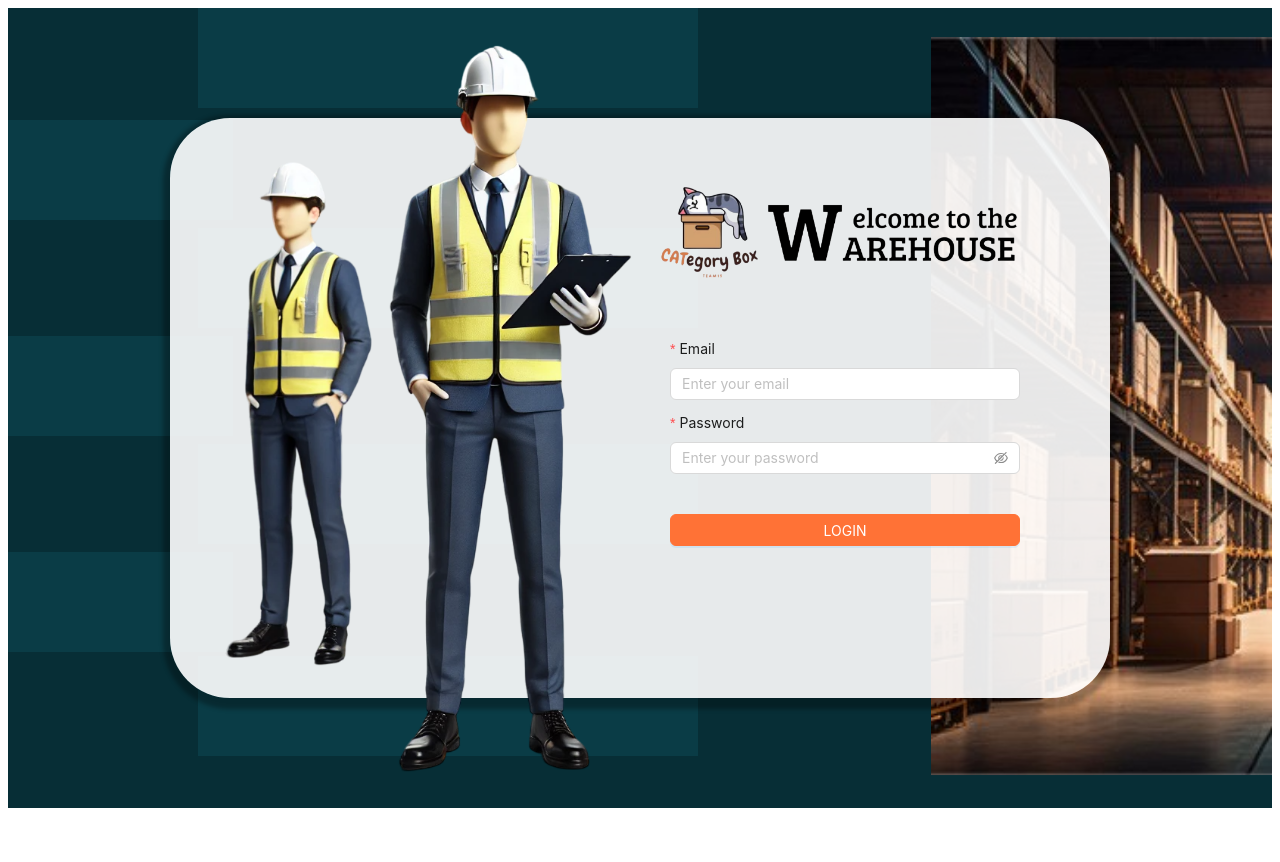
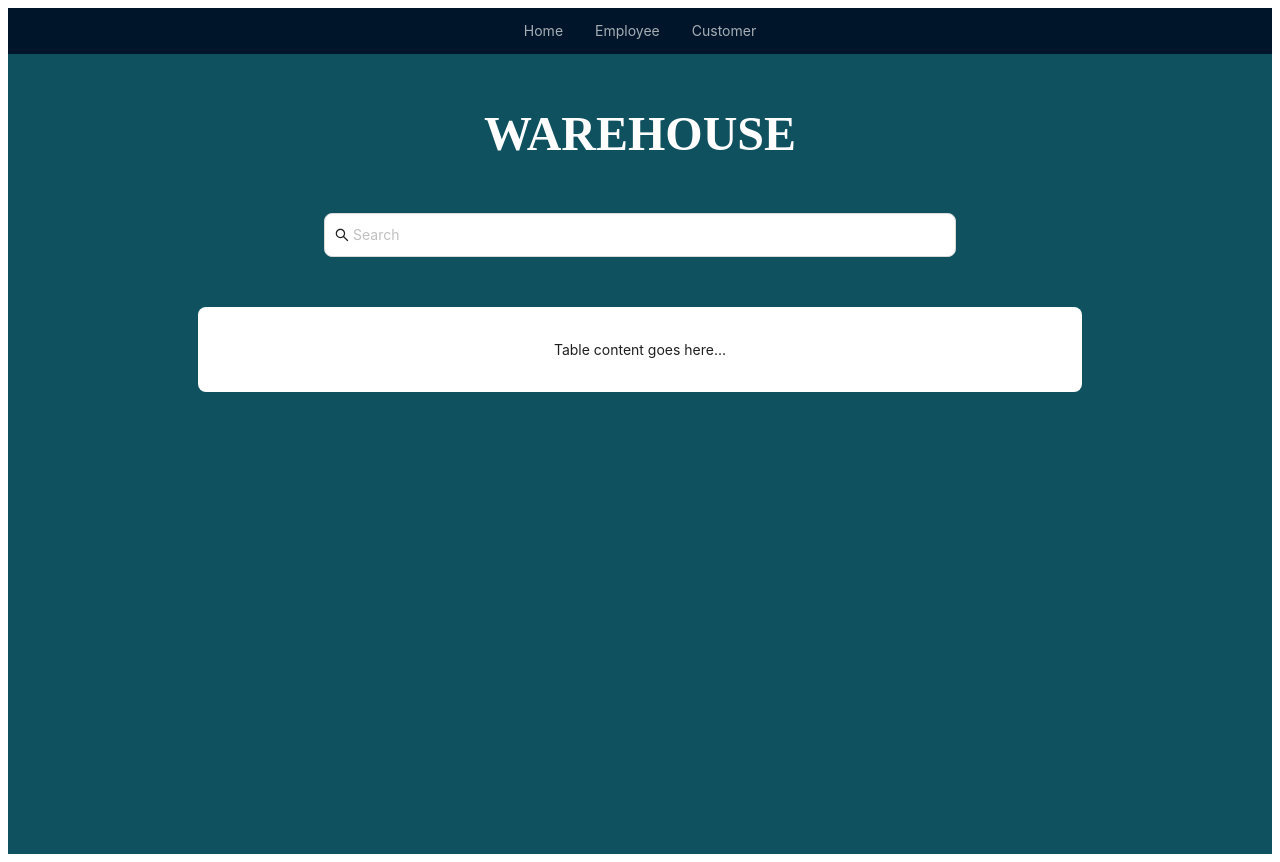
Before and after one commit to KUNSALISA/SALISA_SE, a React (Vite) app in the folder frontend/: page / in a window 1280 px wide. Before the commit the page ends 816 px from the top, so only its background shows below. Built offline with nearby package versions, Linux system fonts and the light colour scheme.

Commit message:
เปลี่ยนแถบบาร์

```diff
--- a/frontend/src/App.tsx
+++ b/frontend/src/App.tsx
@@ -1,43 +1,43 @@
-import React from "react";
-import { BrowserRouter as Router, Routes, Route } from "react-router-dom";
-import LoginPage from "../src/page/login/Login";
-import Dashboard from "./pages/Dashboard";
-import ManagerPage from "../src/page/dash/Dash";
-import PageA from "./pages/PageA";
-import PageB from "./pages/PageB";
-import PageC from "./pages/PageC";
-import PageD from "./pages/PageD";
+// import React from "react";
+// import { BrowserRouter as Router, Routes, Route } from "react-router-dom";
+// import LoginPage from "../src/page/login/Login";
+// import Dashboard from "./pages/Dashboard";
+// import ManagerPage from "../src/page/dash/Dash";
+// import PageA from "./pages/PageA";
+// import PageB from "./pages/PageB";
+// import PageC from "./pages/PageC";
+// import PageD from "./pages/PageD";
 
-import EmployeePage from "./pages/EmployeePage";
-import CustomerPage from "./pages/CustomerPage";
+// import EmployeePage from "./pages/EmployeePage";
+// import CustomerPage from "./pages/CustomerPage";
 
-const App: React.FC = () => {
-  return (
-    <Router>
-      <Routes>
-        {/* เส้นทางเข้าสู่ระบบ */}
-        <Route path="/" element={<LoginPage />} />
+// const App: React.FC = () => {
+//   return (
+//     <Router>
+//       <Routes>
+//         {/* เส้นทางเข้าสู่ระบบ */}
+//         <Route path="/" element={<LoginPage />} />
 
-        {/* เส้นทางสำหรับ Dashboard และผู้จัดการ */}
-        <Route path="/dashboard" element={<Dashboard />} />
-        <Route path="/manager" element={<ManagerPage />} />
+//         {/* เส้นทางสำหรับ Dashboard และผู้จัดการ */}
+//         <Route path="/dashboard" element={<Dashboard />} />
+//         <Route path="/manager" element={<ManagerPage />} />
 
-        {/* เส้นทางสำหรับแต่ละหน้า */}
-        <Route path="/page-a" element={<PageA />} />
-        <Route path="/page-b" element={<PageB />} />
-        <Route path="/page-c" element={<PageC />} />
-        <Route path="/page-d" element={<PageD />} />
+//         {/* เส้นทางสำหรับแต่ละหน้า */}
+//         <Route path="/page-a" element={<PageA />} />
+//         <Route path="/page-b" element={<PageB />} />
+//         <Route path="/page-c" element={<PageC />} />
+//         <Route path="/page-d" element={<PageD />} />
 
-        {/* เส้นทางใหม่: Warehouse */}
+//         {/* เส้นทางใหม่: Warehouse */}
 
-        <Route path="/employee" element={<EmployeePage />} />
-        <Route path="/customer" element={<CustomerPage />} />
-      </Routes>
-    </Router>
-  );
-};
+//         <Route path="/employee" element={<EmployeePage />} />
+//         <Route path="/customer" element={<CustomerPage />} />
+//       </Routes>
+//     </Router>
+//   );
+// };
 
-export default App;
+// export default App;
 
 
 
@@ -55,3 +55,26 @@ export default App;
 //     </div>
 //   );
 // };
+
+
+import React from "react";
+import { BrowserRouter as Router, Routes, Route } from "react-router-dom";
+import Navbar from "./components/Navbar";
+import Home from "./pages/Home";
+import Employee from "./pages/Employee";
+import Customer from "./pages/Customer";
+
+const App: React.FC = () => {
+  return (
+    <Router>
+      <Navbar />
+      <Routes>
+        <Route path="/" element={<Home />} />
+        <Route path="/employee" element={<Employee />} />
+        <Route path="/customer" element={<Customer />} />
+      </Routes>
+    </Router>
+  );
+};
+
+export default App;
--- /dev/null
+++ b/frontend/src/components/Navbar.tsx
@@ -0,0 +1,21 @@
+import React from "react";
+import { Menu } from "antd";
+import { Link } from "react-router-dom";
+
+const Navbar: React.FC = () => {
+  return (
+    <Menu mode="horizontal" theme="dark" style={{ display: "flex", justifyContent: "center" }}>
+      <Menu.Item key="home">
+        <Link to="/">Home</Link>
+      </Menu.Item>
+      <Menu.Item key="employee">
+        <Link to="/employee">Employee</Link>
+      </Menu.Item>
+      <Menu.Item key="customer">
+        <Link to="/customer">Customer</Link>
+      </Menu.Item>
+    </Menu>
+  );
+};
+
+export default Navbar;
--- /dev/null
+++ b/frontend/src/pages/Customer.tsx
@@ -0,0 +1,12 @@
+import React from "react";
+
+const Customer: React.FC = () => {
+  return (
+    <div style={{ padding: "20px", textAlign: "center" }}>
+      <h1>Customer Page</h1>
+      <p>รายละเอียดของ Customer...</p>
+    </div>
+  );
+};
+
+export default Customer;
--- /dev/null
+++ b/frontend/src/pages/Employee.tsx
@@ -0,0 +1,12 @@
+import React from "react";
+
+const Employee: React.FC = () => {
+  return (
+    <div style={{ padding: "20px", textAlign: "center" }}>
+      <h1>Employee Page</h1>
+      <p>รายละเอียดของ Employee...</p>
+    </div>
+  );
+};
+
+export default Employee;
--- /dev/null
+++ b/frontend/src/pages/Home.tsx
@@ -0,0 +1,35 @@
+import React from "react";
+import { Input, Layout } from "antd";
+import { SearchOutlined } from "@ant-design/icons";
+
+const { Content } = Layout;
+
+const Home: React.FC = () => {
+  return (
+    <Layout style={{ minHeight: "100vh" }}>
+      <Content style={{ background: "#0F515E" }}>
+        <div style={{ textAlign: "center", padding: "20px" }}>
+          <h1 style={{ color: "white", fontSize: "48px", fontFamily: "Bree Serif" }}>WAREHOUSE</h1>
+        </div>
+
+        <div style={{ textAlign: "center" }}>
+          <Input
+            placeholder="Search"
+            style={{
+              width: "50%",
+              padding: "10px",
+              borderRadius: "8px",
+            }}
+            prefix={<SearchOutlined />}
+          />
+        </div>
+
+        <div style={{ margin: "50px auto", width: "70%", background: "white", padding: "20px", borderRadius: "8px" }}>
+          <p style={{ textAlign: "center" }}>Table content goes here...</p>
+        </div>
+      </Content>
+    </Layout>
+  );
+};
+
+export default Home;
```
